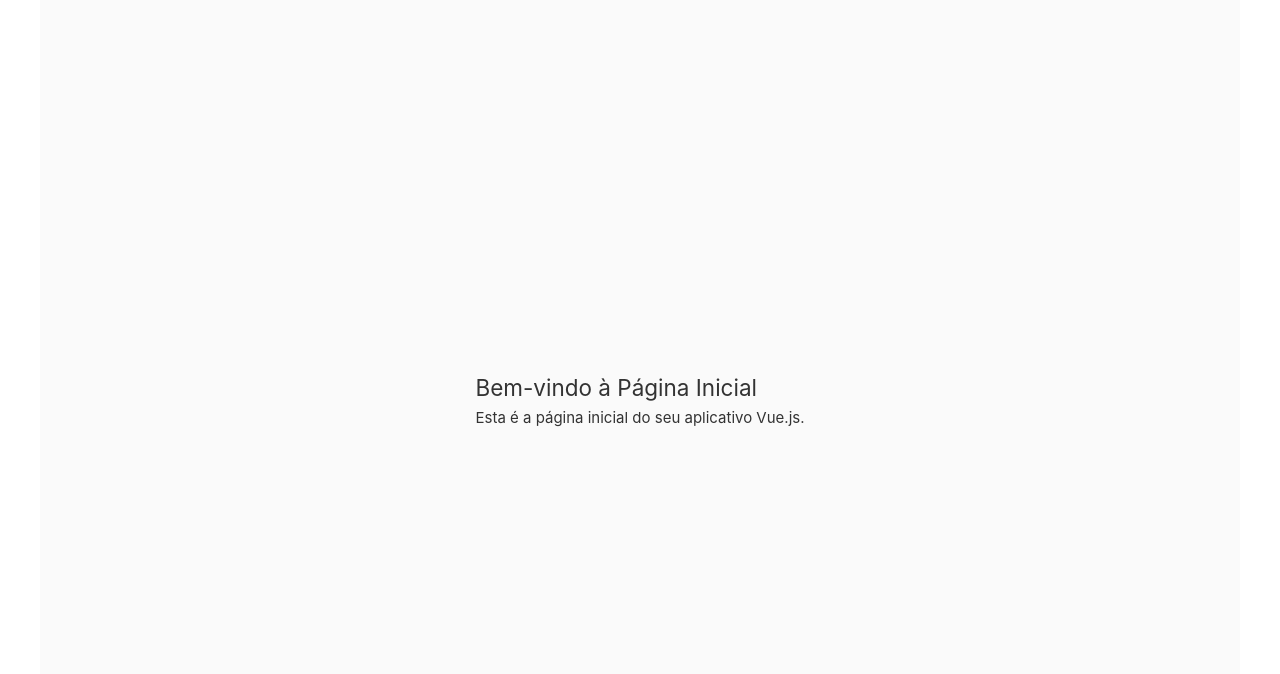
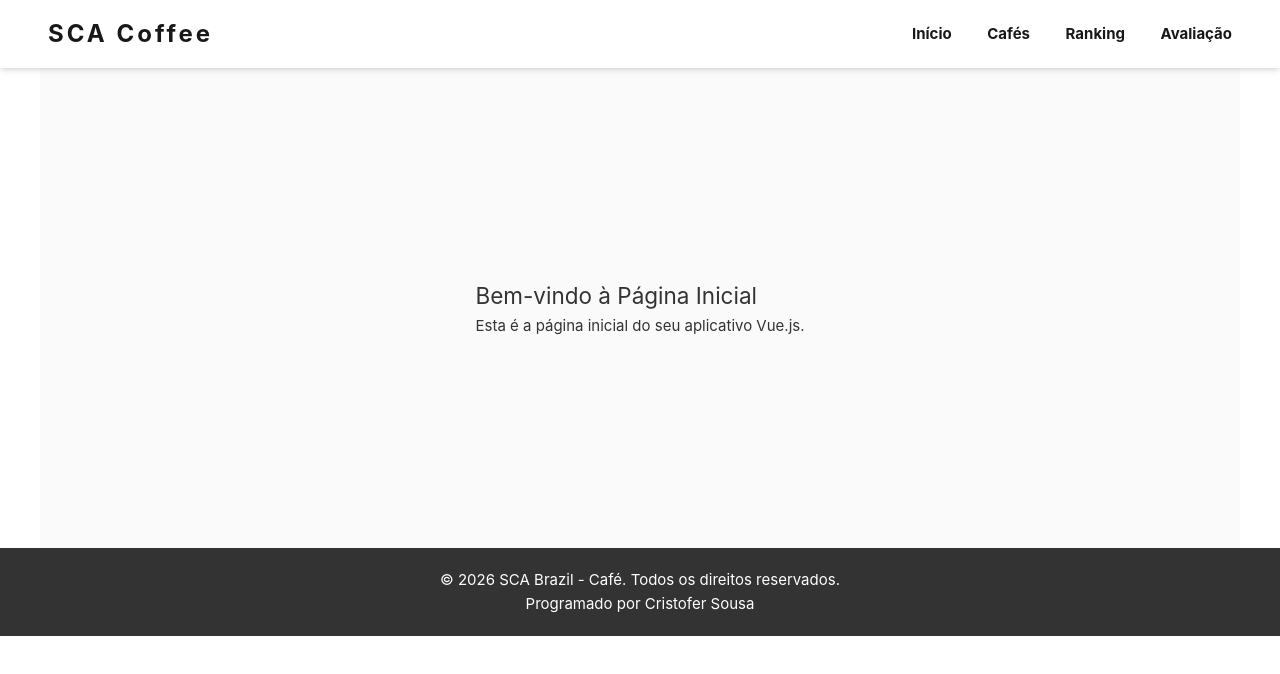
Before and after one commit to ifc-dev-web2/dev-web-2info, a Vue app in the folder vue3-template-info2/: page / in a window 1280 px wide. Shown: the top 674 px of the page. Built offline with nearby package versions, Linux system fonts and the light colour scheme.

Commit message:
feat: change file and imported components layout files

```diff
--- a/vue3-template-info2/src/App.vue
+++ b/vue3-template-info2/src/App.vue
@@ -1,20 +1,26 @@
 <template>
+ <AppHeader />
   <main class="main">
        <RouterView />
   </main>
+<AppFooter />
+
 </template>
 
 <script setup>
 import {RouterView } from 'vue-router'
+import AppHeader from './components/layout/AppHeader.vue';
+import AppFooter from './components/layout/AppFooter.vue';
 </script>
 
 <style scoped>
 .main {
+  padding: 10px;
   background: #fafafa;
   color: #333;
   width: 1200px;
   margin: 0 auto;
-  min-height: 100vh;
+  min-height: 60vh;
   display: flex;
   flex-direction: column;
   justify-content: center;
```
